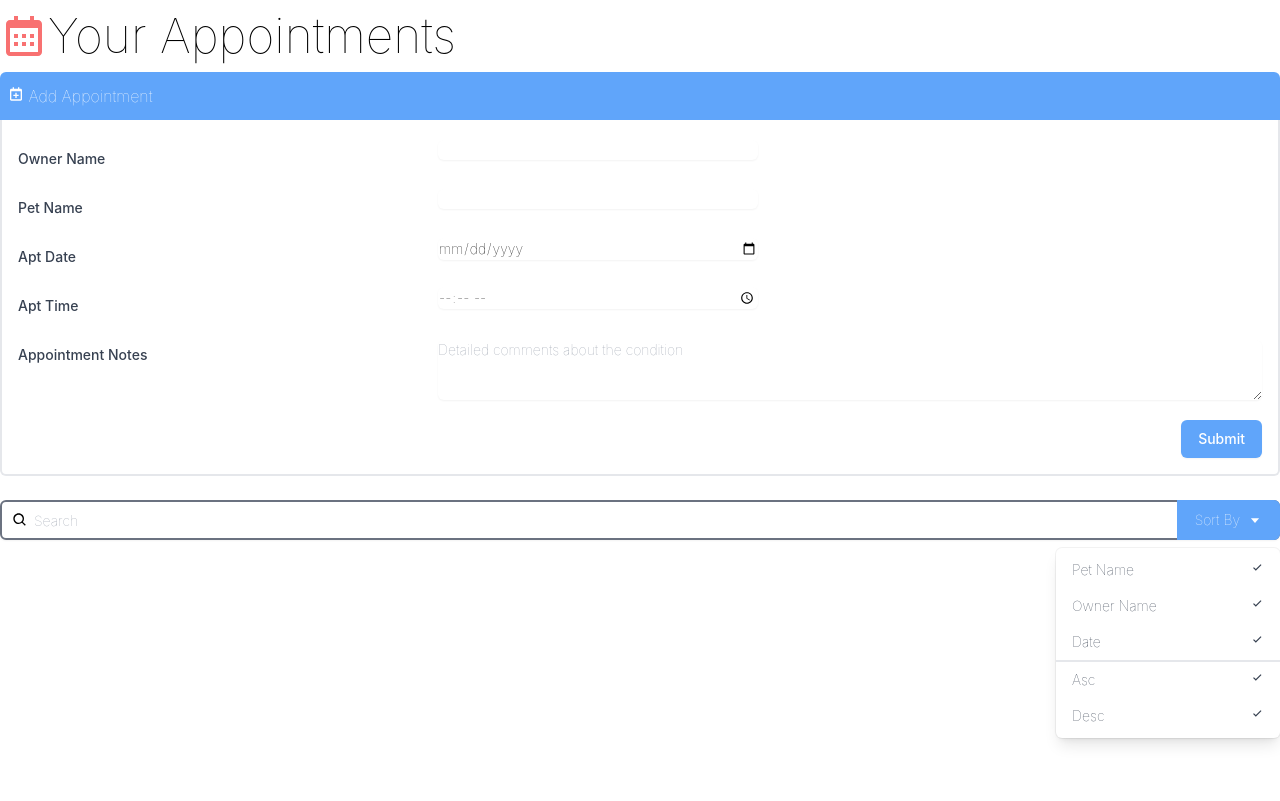
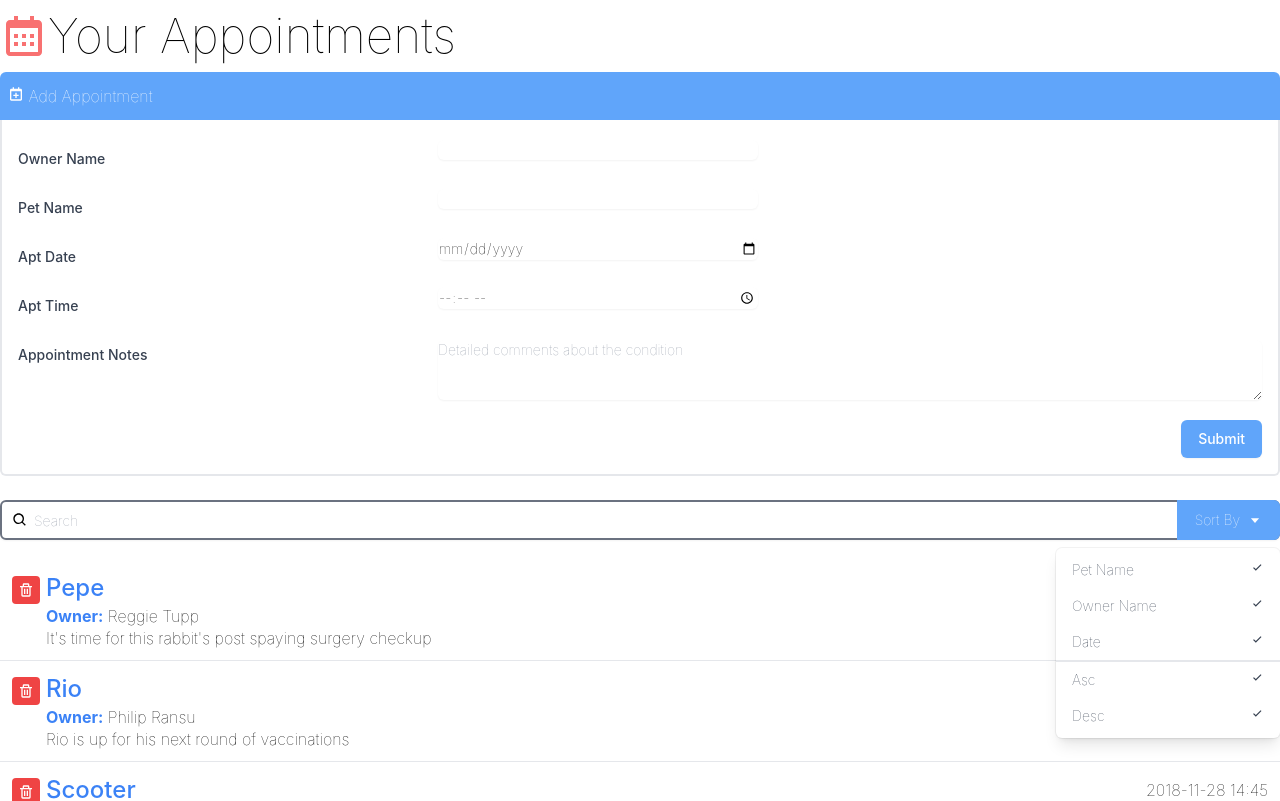
Before and after one commit to AllenRuiGuo/react-interface, a React (Create React App) app: page / in a window 1280 px wide. Shown: the top 801 px of the page. Built offline with nearby package versions, Linux system fonts and the light colour scheme.

Commit message:
Add appointment data

```diff
--- a/src/App.js
+++ b/src/App.js
@@ -1,4 +1,4 @@
-import { BiCalendar } from "react-icons/bi";
+import { BiCalendar, BiTrash } from "react-icons/bi";
 import Search from "./components/Search";
 import AddAppointment from "./components/AddAppointment";
 import appointmentlist from "./data.json";
@@ -12,6 +12,34 @@
       </h1>
       <AddAppointment />
       <Search />
+
+      <ul className="divide-y divide-gray-200">
+        {appointmentlist.map((appointment) => (
+          <li className="px-3 py-3 flex items-start">
+            <button
+              type="button"
+              className="p-1.5 mr-1.5 mt-1 rounded text-white bg-red-500 hover:bg-yellow-700 focus:outline-none focus:ring-2 focus:ring-offset-2 focus:ring-blue-500"
+            >
+              <BiTrash />
+            </button>
+            <div className="flex-grow">
+              <div className="flex items-center">
+                <span className="flex-none font-medium text-2xl text-blue-500">
+                  {appointment.petName}
+                </span>
+                <span className="flex-grow text-right">
+                  {appointment.aptDate}
+                </span>
+              </div>
+              <div>
+                <b className="font-bold text-blue-500">Owner:</b>{" "}
+                {appointment.ownerName}
+              </div>
+              <div className="leading-tight">{appointment.aptNotes}</div>
+            </div>
+          </li>
+        ))}
+      </ul>
     </div>
   );
 }
```
Also changed, not shown: src/components/AppointmentInfo.js (added).
